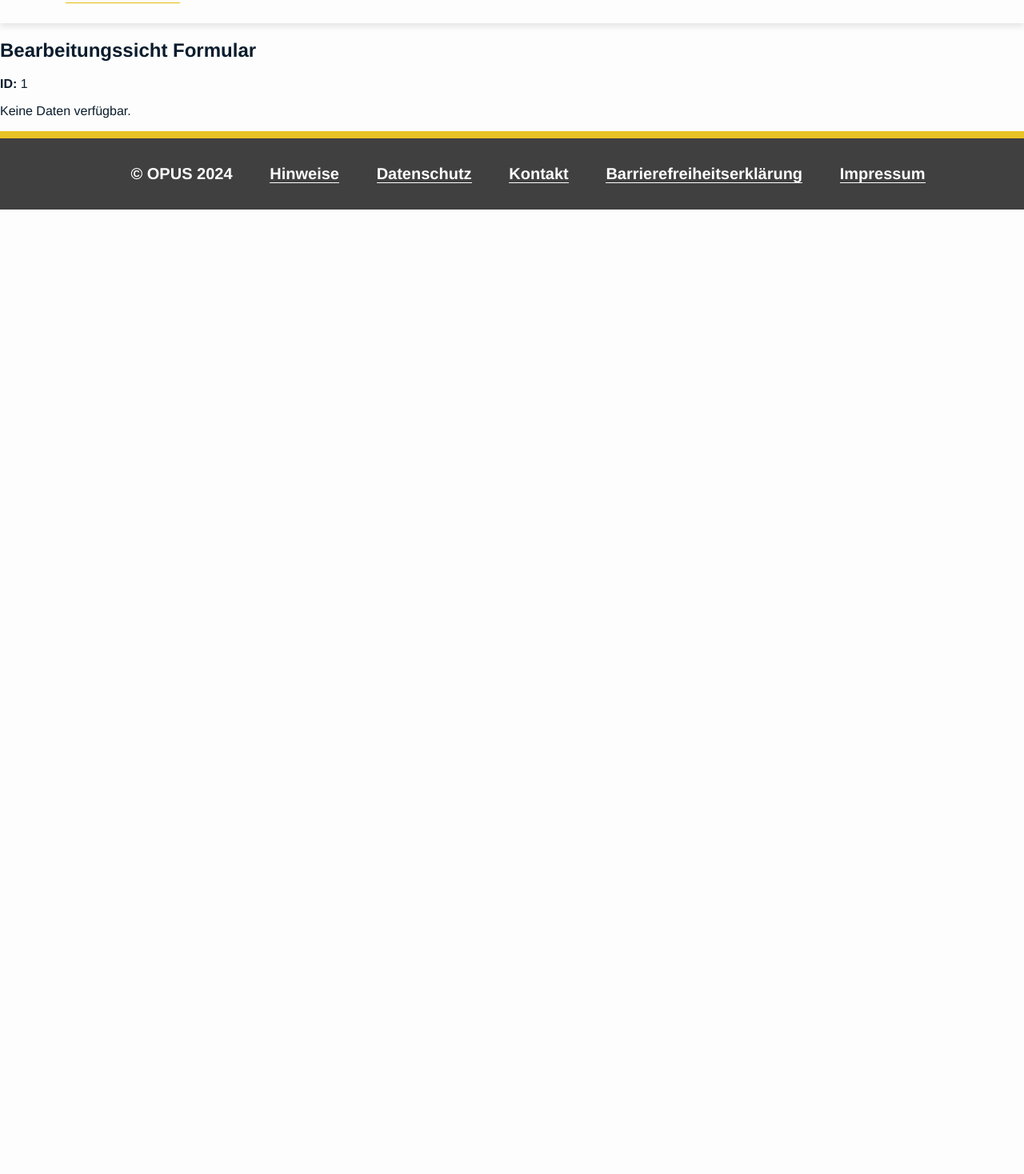
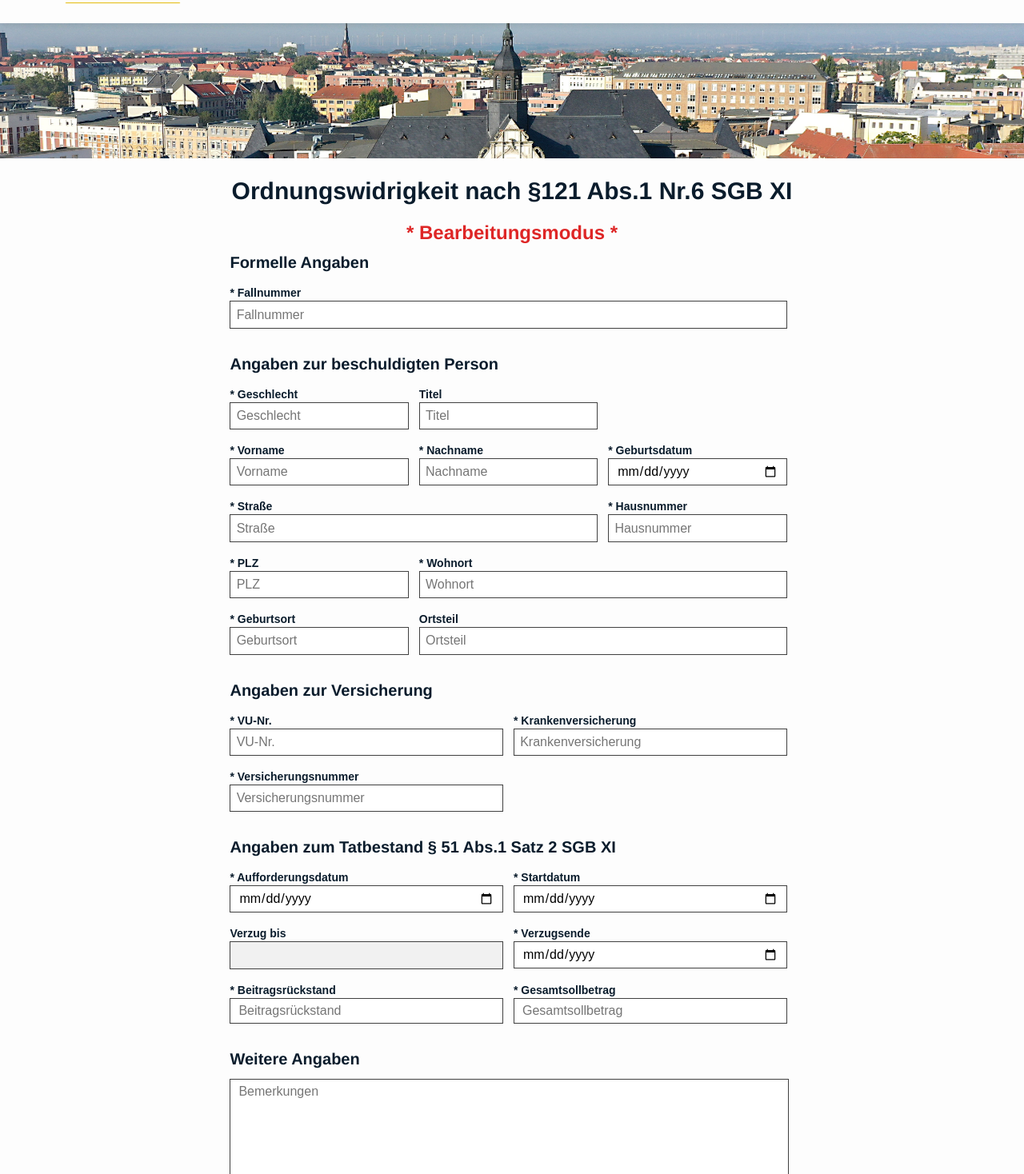
Before and after one commit to Cubemil/OPAS-User-Interface, a Vue app in the folder App/: page /bearbeiten/1 in a window 1280 px wide. Shown: the part 82-1550 px from the top of the page at 80% size. Before the commit the page ends 800 px from the top, so only its background shows below. Built offline with nearby package versions, Linux system fonts and the light colour scheme.

Commit message:
extracted input form component for multiple use cases

```diff
--- a/App/src/components/Eingabeformular.vue
+++ b/App/src/components/Eingabeformular.vue
@@ -2,8 +2,6 @@
   <div id="container">
     <div id="input-form">
       <form @submit.prevent="handleSubmit">
-
-        <h2 id="title">Ordnungswidrigkeit nach §121 Abs.1 Nr.6 SGB XI</h2>
 
         <table id="formal-table">
           <tr>
@@ -24,22 +22,12 @@
           <tr>
             <td>
               <label for="geschlecht" class="field-label">* Geschlecht</label>
-              <select id="geschlecht" required v-model="geschlecht">
-                <option value="" disabled selected hidden>* Geschlecht</option>
-                <option value="männlich">männlich</option>
-                <option value="weiblich">weiblich</option>
-                <option value="divers">divers</option>
-              </select>
+              <input type="text" id="geschlecht" required v-model="geschlecht" placeholder="Geschlecht" maxlength="8">
             </td>
             <td>
               <label for="titel" class="field-label">Titel</label>
-              <select id="titel" required v-model="titel">
-                <option value="" disabled selected hidden>Titel</option>
-                <option value="prof.">Prof.</option>
-                <option value="dr.">Dr.</option>
-                <option value="prof.dr.">Prof. Dr.</option>
-                <option value="empty">keine Angabe</option>
-              </select></td>
+              <input type="text" id="titel" v-model="titel" placeholder="Titel">
+            </td>
           </tr>
           <tr>
             <td>
@@ -82,7 +70,7 @@
             </td>
             <td colspan="2">
               <label for="ortsteil" class="field-label">Ortsteil</label>
-              <input type="text" id="ortsteil" required v-model="ortsteil" placeholder="Ortsteil">
+              <input type="text" id="ortsteil" v-model="ortsteil" placeholder="Ortsteil">
             </td>
           </tr>
         </table>
@@ -117,11 +105,12 @@
             <td>
               <span v-if="errorMessages.aufforderungsdatum" class="error-message">{{ errorMessages.aufforderungsdatum }}</span>
               <label v-else for="aufforderungsdatum" class="field-label">* Aufforderungsdatum</label>
-              <input type="date" id="aufforderungsdatum" v-model="aufforderungsdatum" @change="validateDates" :class="{ 'error-border': errorMessages.aufforderungsdatum }"></td>
+              <input type="date" id="aufforderungsdatum" v-model="aufforderungsdatum" @change="validateDates" :class="{ 'error-border': errorMessages.aufforderungsdatum }">
+            </td>
             <td>
               <span v-if="errorMessages.startdatum" class="error-message">{{ errorMessages.startdatum }}</span>
               <label v-else for="startdatum" class="field-label">* Startdatum</label>
-              <input type="date" id="startdatum" v-model="startdatum" @change="validateDates" :class="{ 'error-border': errorMessages.startdatum }" >
+              <input type="date" id="startdatum" v-model="startdatum" @change="validateDates" :class="{ 'error-border': errorMessages.startdatum }">
             </td>
           </tr>
           <tr>
@@ -132,7 +121,7 @@
             <td>
               <span v-if="errorMessages.verzugsende" class="error-message">{{ errorMessages.verzugsende }}</span>
               <label v-else for="verzugsende" class="field-label">* Verzugsende</label>
-              <input type="date" id="verzugsende" v-model="verzugsende" @change="validateDates" :class="{ 'error-border': errorMessages.verzugsende }" >
+              <input type="date" id="verzugsende" v-model="verzugsende" @change="validateDates" :class="{ 'error-border': errorMessages.verzugsende }">
             </td>
           </tr>
           <tr>
@@ -152,7 +141,7 @@
             <th>Weitere Angaben</th>
           </tr>
           <tr>
-            <td><textarea type="text" id="bemerkungen" placeholder="Bemerkungen"></textarea></td>
+            <td><textarea type="text" id="bemerkungen" placeholder="Bemerkungen" v-model="bemerkungen"></textarea></td>
           </tr>
         </table>
 
@@ -169,29 +158,36 @@
 <script>
 export default {
   name: 'Eingabeformular',
+  props: {
+    initialData: {
+      type: Object,
+      default: () => ({})
+    }
+  },
   data() {
     return {
-      fallnummer: '',
-      geschlecht: '',
-      vorname: '',
-      nachname: '',
-      titel: '',
-      geburtsdatum: '',
-      str: '',
-      hausnummer: '',
-      plz: '',
-      wohnort: '',
-      geburtsort: '',
-      ortsteil: '',
-      versicherungsunternehmensnummer: '',
-      versicherungsnummer: '',
-      krankenversicherung: '',
-      aufforderungsdatum: '',
-      startdatum: '',
-      verzugsende: '',
-      verzugBis: '',
-      beitragsrueckstand: '',
-      gesamtsollbetrag: '',
+      fallnummer: this.initialData.fallnummer || '',
+      geschlecht: this.initialData.geschlecht || '',
+      vorname: this.initialData.vorname || '',
+      nachname: this.initialData.nachname || '',
+      titel: this.initialData.titel || '',
+      geburtsdatum: this.formatDate(this.initialData.geburtsdatum) || '',
+      str: this.initialData.str || '',
+      hausnummer: this.initialData.hausnummer || '',
+      plz: this.initialData.plz || '',
+      wohnort: this.initialData.wohnort || '',
+      geburtsort: this.initialData.geburtsort || '',
+      ortsteil: this.initialData.ortsteil || '',
+      versicherungsunternehmensnummer: this.initialData.versicherungsunternehmensnummer || '',
+      krankenversicherung: this.initialData.krankenversicherung || '',
+      versicherungsnummer: this.initialData.versicherungsnummer || '',
+      aufforderungsdatum: this.formatDate(this.initialData.aufforderungsdatum) || '',
+      startdatum: this.formatDate(this.initialData.startdatum) || '',
+      verzugBis: this.formatDate(this.initialData.verzugBis) || '',
+      verzugsende: this.formatDate(this.initialData.verzugsende) || '',
+      beitragsrueckstand: this.initialData.beitragsrueckstand || '',
+      gesamtsollbetrag: this.initialData.gesamtsollbetrag || '',
+      bemerkungen: this.initialData.bemerkungen || '',
       responseMessage: '',
       errorMessages: {}
     }
@@ -205,7 +201,7 @@ export default {
     hasErrors() {
       return Object.keys(this.errorMessages).length > 0;
     },
-    formattedVerzugBis() { // used to store value in dd.mm.yyyy format
+    formattedVerzugBis() {
       if (this.verzugBis) {
         const date = new Date(this.verzugBis);
         const day = date.getDate().toString().padStart(2, '0');
@@ -217,12 +213,20 @@ export default {
     }
   },
   methods: {
+    formatDate(dateString) {
+      if (!dateString) return '';
+      const date = new Date(dateString);
+      const year = date.getFullYear();
+      const month = (date.getMonth() + 1).toString().padStart(2, '0');
+      const day = date.getDate().toString().padStart(2, '0');
+      return `${year}-${month}-${day}`;
+    },
     updateVerzugBis() {
       if (this.startdatum) {
         let date = new Date(this.startdatum);
         date.setDate(1);
         date.setMonth(date.getMonth() + 5);
-        this.verzugBis = date.toISOString().substring(0, 10);  // in yyyy-mm-dd format
+        this.verzugBis = date.toISOString().substring(0, 10);
       }
     },
     validateDates() {
@@ -270,28 +274,9 @@ export default {
         beitragsrueckstand: this.beitragsrueckstand,
         gesamtsollbetrag: this.gesamtsollbetrag,
         bemerkungen: this.bemerkungen
-      }
+      };
 
-      try {
-        const response = await fetch('http://localhost:5000/api/offense', {
-          method: 'POST',
-          headers: {
-            'Content-Type': 'application/json'
-          },
-          body: JSON.stringify(formData)
-        });
-
-        if (!response.ok) {
-          throw new Error(`HTTP error! status: ${response.status}`);
-        }
-
-        const result = await response.json();
-        this.responseMessage = result.message;
-
-        return result;
-      } catch (error) {
-        alert('Error: ' + error.message);
-      }
+      this.$emit('submit', formData);
     }
   }
 }
@@ -302,10 +287,6 @@ export default {
   background: #fdfdfd;
   width: 100%;
   min-height: 520px;
-}
-
-#title {
-  margin-bottom: 34px;
 }
 
 #input-form {
@@ -326,21 +307,6 @@ input {
   font-family: Arial, serif;
 }
 
-/*
-input[type="date"]::-webkit-calendar-picker-indicator {
-  background: transparent;
-  bottom: 0;
-  color: transparent;
-  cursor: pointer;
-  height: auto;
-  left: 0;
-  position: absolute;
-  right: 0;
-  top: 0;
-  width: auto;
-}
-*/
-
 input[type="date"] {
   padding: .38rem;
   font-weight: 450;
@@ -350,16 +316,6 @@ input[type="date"] {
 input[type="text"] {
   padding: .45rem;
   font-family: Arial, serif;
-}
-
-select {
-  padding: .27rem;
-  font-weight: 500;
-  font-size: 16px;
-  box-sizing: border-box;
-  outline: 0;
-  position: relative;
-  width: 100%;
 }
 
 input, .readonly-field {
@@ -377,7 +333,6 @@ table {
 }
 
 th, td {
-  /*border: 1px solid #292929;*/
   text-align: left;
   vertical-align: top;
   padding-right: 10px;
@@ -395,7 +350,7 @@ input, .readonly-field, input[type="date"] {
   border: 1px solid #404040;
   width: 100%;
   font-size: 16px;
-  font-family: Arial, Helvetica, sans-serif; /* Ensures the date input has the same font */
+  font-family: Arial, Helvetica, sans-serif;
 }
 
 #bemerkungen {
@@ -419,7 +374,7 @@ input, .readonly-field, input[type="date"] {
   font-size: 14px;
   margin-top: -15px;
   margin-bottom: 15px;
-  font-family: Arial, Helvetica, sans-serif; /* Ensures the labels have the same font */
+  font-family: Arial, Helvetica, sans-serif;
 }
 
 .error-message {
--- a/App/src/router/router.js
+++ b/App/src/router/router.js
@@ -14,7 +14,10 @@ const routes = [
   {
     path: '/bearbeiten/:id',
     component: Bearbeitungssicht,
-    props: route => ({ id: route.params.id, data: route.query.data })
+    props: route => {
+      const data = route.query.data ? JSON.parse(route.query.data) : {};
+      return { id: route.params.id, data };
+    }
   }
 ];
 
--- a/App/src/views/Bearbeitungssicht.vue
+++ b/App/src/views/Bearbeitungssicht.vue
@@ -1,21 +1,19 @@
 <template>
-  <div>
-    <h2>Bearbeitungssicht Formular</h2>
-    <p><strong>ID:</strong> {{ id }}</p>
-    <div v-if="formData">
-      <p><strong>Fallnummer:</strong> {{ formData.fallnummer }}</p>
-      <p><strong>Name:</strong> {{ formData.nachname }}, {{ formData.vorname }}</p>
-      <!-- Add more fields as needed -->
-    </div>
-    <div v-else>
-      <p>Keine Daten verfügbar.</p>
-    </div>
+  <div class="container">
+    <img id="background" src="@/assets/landesverwaltungsamt.jpeg" alt="background">
+    <h1 id="title">Ordnungswidrigkeit nach §121 Abs.1 Nr.6 SGB XI</h1>
+    <h2 id="mode"> * Bearbeitungsmodus *</h2>
+    <Eingabeformular :initialData="formData" @submit="handleSubmit"/>
+    <p v-if="responseMessage">{{ responseMessage }}</p>
   </div>
 </template>
 
 <script>
+import Eingabeformular from '../components/Eingabeformular.vue';
+
 export default {
-  name: 'Eingabeformular',
+  components: { Eingabeformular },
+  name: 'Bearbeitungssicht',
   props: {
     id: {
       type: String,
@@ -26,14 +24,64 @@ export default {
       required: true
     }
   },
+  data() {
+    return {
+      responseMessage: ''
+    }
+  },
   computed: {
     formData() {
       return this.data;
     }
+  },
+  methods: {
+    async handleSubmit(formData) {
+      try {
+        console.log("id: " + this.id)
+        console.log("formData: " + JSON.stringify(formData))
+
+        const response = await fetch(`http://localhost:5000/api/offense/${this.id}`, {
+          method: 'PUT',
+          headers: {
+            'Content-Type': 'application/json'
+          },
+          body: JSON.stringify(formData)
+        })
+
+        console.log("response: " + response)
+
+        if (!response.ok) {
+          throw new Error(`HTTP error! status: ${response.status}`)
+        }
+
+        const result = await response.json()
+        this.responseMessage = result.message
+        console.log("result: " + result)
+
+        return result
+      } catch (error) {
+        alert('Error: ' + error.message)
+      }
+    }
   }
-};
+}
 </script>
 
 <style scoped>
-/* Add your styles here */
+#background {
+  height: 100%;
+  width: 100%;
+  z-index: -1;
+}
+
+#title {
+  font-size: 30px;
+  text-align: center;
+}
+
+#mode {
+  color: rgb(222, 38, 38);
+  text-align: center;
+  margin-bottom: -0.5em;
+}
 </style>
--- a/App/src/views/Ersterfassung.vue
+++ b/App/src/views/Ersterfassung.vue
@@ -1,16 +1,49 @@
 <template>
 	<div class="container">
 		<img id="background" src="@/assets/landesverwaltungsamt.jpeg" alt="background">
-		<Eingabeformular/>
+		<h1 id="title">Ordnungswidrigkeit nach §121 Abs.1 Nr.6 SGB XI</h1>
+    <h2 id="mode"> * Ersterfassung *</h2>
+		<Eingabeformular @submit="handleSubmit"/>
+		<p v-if="responseMessage">{{ responseMessage }}</p>
 	</div>
 </template>
 
 <script>
 import Eingabeformular from '../components/Eingabeformular.vue';
+
 export default {
   components: { Eingabeformular },
 	name: 'Ersterfassung',
-};
+	data() {
+		return {
+			responseMessage: ''
+		}
+	},
+	methods: {
+		async handleSubmit(formData) {
+			try {
+        const response = await fetch('http://localhost:5000/api/offense', {
+          method: 'POST',
+          headers: {
+            'Content-Type': 'application/json'
+          },
+          body: JSON.stringify(formData)
+        })
+
+        if (!response.ok) {
+          throw new Error(`HTTP error! status: ${response.status}`)
+        }
+
+        const result = await response.json();
+        this.responseMessage = result.message;
+
+        return result;
+      } catch (error) {
+        alert('Error: ' + error.message);
+      }
+		}
+	}
+}
 </script>
 
 <style scoped>
@@ -19,4 +52,15 @@ export default {
 	width: 100%;
 	z-index: -1;
 }
+
+#title {
+  font-size: 30px;
+  text-align: center;
+}
+
+#mode {
+  color: rgb(222, 38, 38);
+  text-align: center;
+  margin-bottom: -0.5em;
+}
 </style>
```
Also changed, not shown: App/src/views/Falluebersicht.vue (+4 -3 lines).
